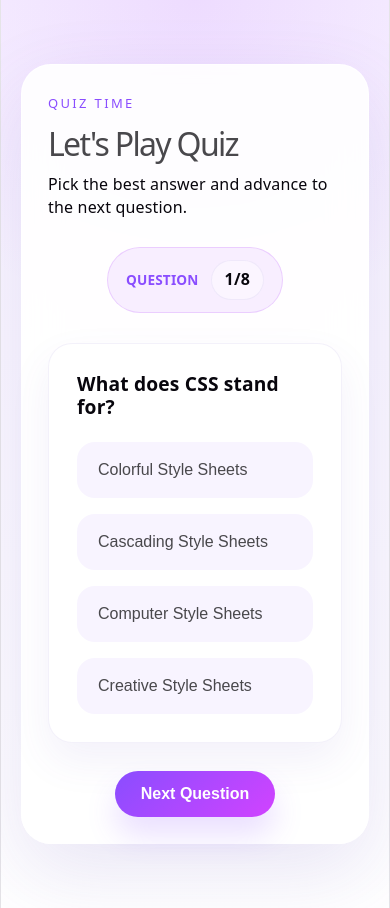
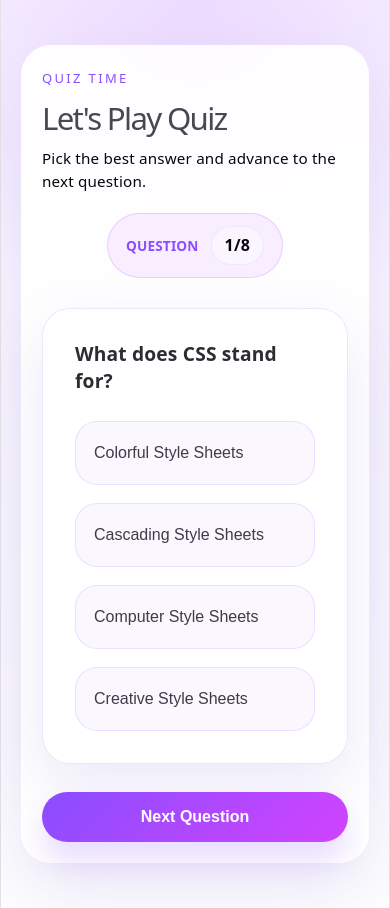
Before and after one commit to Richa26081995/ReactQuizApp, a React (Vite) app: page / in a window 390 px wide. Built offline with nearby package versions, Linux system fonts and the light colour scheme.

Commit message:
Correct answer login and implementation done

```diff
--- a/src/Components/Answer.jsx
+++ b/src/Components/Answer.jsx
@@ -1,11 +1,22 @@
-import React from 'react'
+import React from "react";
+import "../css/Quiz.css"
 
-const Answer = ({ ansText }) => {
+const Answer = ({ ansText, onSelectAnswer, correctAnswer, currentAnswer }) => {
+  const isCorrectAnswer = currentAnswer && ansText === correctAnswer;
+  const isWrongAnswer = currentAnswer && ansText === currentAnswer && currentAnswer !== correctAnswer;
+  const correctAnswerClass = isCorrectAnswer ? "correct-answer" : "";
+  const wrongAnswerClass = isWrongAnswer ? "wrong-answer" : "";
+  const disableClass = currentAnswer ? "disable-answer" : "";
   return (
-    <button className="answer-item" type="button">
-      {ansText}
-    </button>
-  )
-}
+    <div
+      className={`answer ${correctAnswerClass} ${wrongAnswerClass} ${disableClass}`}
+      onClick={() => onSelectAnswer(ansText)}
+    >
+      <button className="answer-item" type="button">
+        {ansText}
+      </button>
+    </div>
+  );
+};
 
-export default Answer
+export default Answer;
--- a/src/Components/Question.jsx
+++ b/src/Components/Question.jsx
@@ -2,18 +2,24 @@ import React, { useContext } from "react";
 import Answer from "./Answer";
 import { QuizContext } from "../GlobalContext/QuizContext";
 
-
 const Question = () => {
-  const [quizState] = useContext(QuizContext);
-  const currentQuestion = quizState.question[quizState.currentQuestionIndex].question
+  const [quizState,dispatch] = useContext(QuizContext);
+  const currentQuestionData = quizState.question[quizState.currentQuestionIndex];
+  const currentQuestion = currentQuestionData.question;
   return (
     <section className="question-card">
-      <div className="question-text">
-        {currentQuestion}
-      </div>
+      <div className="question-text">{currentQuestion}</div>
       <div className="answer-grid">
-        {quizState.answers.map((ans,index)=>(
-          <Answer ansText={ans} key={index}/>
+        {quizState.answers.map((ans, index) => (
+          <Answer
+            ansText={ans}
+            key={index}
+            currentAnswer={quizState.currentAns}
+            correctAnswer={currentQuestionData.correctAnswer}
+            onSelectAnswer={(ansText) =>
+              dispatch({ type: "SELECT_ANSWER", payload: ansText })
+            }
+          />
         ))}
       </div>
     </section>
--- a/src/GlobalContext/QuizContext.jsx
+++ b/src/GlobalContext/QuizContext.jsx
@@ -5,15 +5,21 @@ const initialState = {
   currentQuestionIndex: 0,
   question,
   showResult: false,
-  answers:shuffleAnswers(question[0])
+  answers: shuffleAnswers(question[0]),
+  currentAns:''
 };
 const reducer = (state, action) => {
-  if (action.type === "NEXT_QUES") {
-    const showResult = state.currentQuestionIndex === state.question.length - 1;
+  console.log("reducer", state, action);
+  switch (action.type) {
+    case "NEXT_QUES": {
+      const showResult =
+        state.currentQuestionIndex === state.question.length - 1;
       const currentQuestionIndex = showResult
         ? state.currentQuestionIndex
         : state.currentQuestionIndex + 1;
-      const answers = showResult?[]:shuffleAnswers(state.question[currentQuestionIndex])
+      const answers = showResult
+        ? []
+        : shuffleAnswers(state.question[currentQuestionIndex]);
       return {
         ...state,
         currentQuestionIndex: state.currentQuestionIndex + 1,
@@ -21,11 +27,19 @@ const reducer = (state, action) => {
         answers,
       };
     }
-  if(action.type === 'RESTART'){
-    return initialState
+    case "RESTART": {
+    return initialState;
   }
+  case "SELECT_ANSWER":{
+      return{
+        ...state,
+        currentAns:action.payload
+      }
+  }
+  default:
   return state;
 };
+}
 
 export const QuizContext = createContext();
 export const QuizProvider = ({ children }) => {
--- a/src/css/Quiz.css
+++ b/src/css/Quiz.css
@@ -77,46 +77,79 @@
 }
 
 .question-card {
-  background: #fff;
-  border-radius: 24px;
-  border: 1px solid rgba(99, 75, 187, 0.08);
-  padding: 28px;
-  box-shadow: 0 18px 40px rgba(99, 75, 187, 0.08);
+  background: #ffffff;
+  border-radius: 28px;
+  border: 1px solid rgba(99, 75, 187, 0.12);
+  padding: 32px;
+  box-shadow: 0 24px 60px rgba(99, 75, 187, 0.12);
   margin-bottom: 28px;
   text-align: left;
 }
 
 .question-text {
-  font-size: 1.2rem;
-  font-weight: 600;
-  margin-bottom: 24px;
-  color: #08060d;
+  font-size: 1.35rem;
+  font-weight: 700;
+  margin-bottom: 26px;
+  color: #2e2b33;
+  line-height: 1.4;
 }
 
 .answer-grid {
   display: grid;
   grid-template-columns: repeat(2, minmax(0, 1fr));
-  gap: 16px;
+  gap: 18px;
+}
+
+.answer {
+  display: block;
+  border-radius: 22px;
+  transition: transform 0.2s ease, box-shadow 0.2s ease, border-color 0.2s ease;
+}
+
+.answer:hover,
+.answer:focus-within {
+  transform: translateY(-1px);
 }
 
 .answer-item {
-  background: #f8f4ff;
-  border: 1px solid transparent;
-  border-radius: 18px;
-  color:#49484c ;
-  padding: 18px 20px;
+  width: 100%;
+  display: flex;
+  align-items: center;
+  justify-content: flex-start;
+  min-height: 70px;
+  background: #fbf7ff;
+  border: 1px solid rgba(138, 77, 255, 0.14);
+  border-radius: 22px;
+  color: #3f3b49;
+  padding: 18px 22px;
   font-size: 1rem;
   text-align: left;
   cursor: pointer;
-  transition: transform 0.22s ease, border-color 0.22s ease, background 0.22s ease;
+  transition: background 0.22s ease, border-color 0.22s ease, color 0.22s ease;
 }
 
 .answer-item:hover,
 .answer-item:focus-visible {
-  border-color: rgba(170, 59, 255, 0.35);
-  background: #f2ebff;
-  transform: translateY(-1px);
+  border-color: rgba(138, 77, 255, 0.35);
+  background: #f5edff;
   outline: none;
+}
+
+.answer.disable-answer .answer-item {
+  cursor: not-allowed;
+  opacity: 0.8;
+}
+
+.correct-answer .answer-item {
+  border-color: #2daa5d;
+  background: rgba(46, 170, 93, 0.12);
+  box-shadow: inset 0 0 0 1px rgba(46, 170, 93, 0.18);
+}
+
+.wrong-answer .answer-item {
+  border-color: #d1434f;
+  background: rgba(209, 67, 79, 0.11);
+  box-shadow: inset 0 0 0 1px rgba(209, 67, 79, 0.16);
 }
 
 .quiz-actions {
@@ -127,16 +160,16 @@
   border: none;
   border-radius: 999px;
   font-size: 1rem;
-  padding: 14px 26px;
+  padding: 16px 30px;
   cursor: pointer;
   font-weight: 700;
-  transition: transform 0.2s ease, box-shadow 0.2s ease;
+  transition: transform 0.2s ease, box-shadow 0.2s ease, opacity 0.2s ease;
 }
 
 .button-primary {
   background: linear-gradient(135deg, #8a4dff, #d143ff);
   color: white;
-  box-shadow: 0 18px 30px rgba(138, 77, 255, 0.18);
+  box-shadow: 0 18px 30px rgba(138, 77, 255, 0.2);
 }
 
 .button-primary:hover {
@@ -145,18 +178,45 @@
 
 @media (max-width: 768px) {
   .quiz-card {
-    padding: 26px;
+    padding: 24px;
   }
 
   .quiz-title {
-    font-size: 2rem;
+    font-size: 1.95rem;
+  }
+
+  .question-text {
+    font-size: 1.2rem;
   }
 
   .answer-grid {
     grid-template-columns: 1fr;
   }
 
+  .answer-item {
+    min-height: 64px;
+    padding: 16px 18px;
+  }
+
   .quiz-actions {
     text-align: center;
   }
 }
+
+@media (max-width: 520px) {
+  .quiz-card {
+    padding: 20px;
+  }
+
+  .quiz-header {
+    margin-bottom: 20px;
+  }
+
+  .quiz-description {
+    font-size: 0.95rem;
+  }
+
+  .button {
+    width: 100%;
+  }
+}
```
Lines whose indentation alone changed are shown as unchanged.
